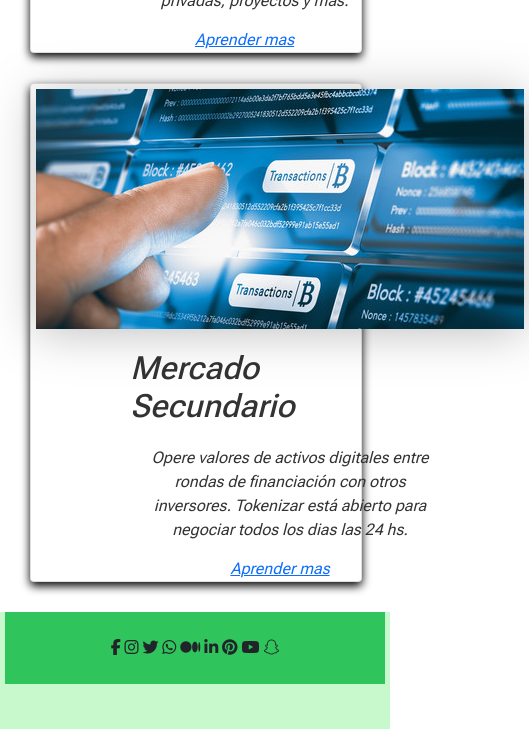
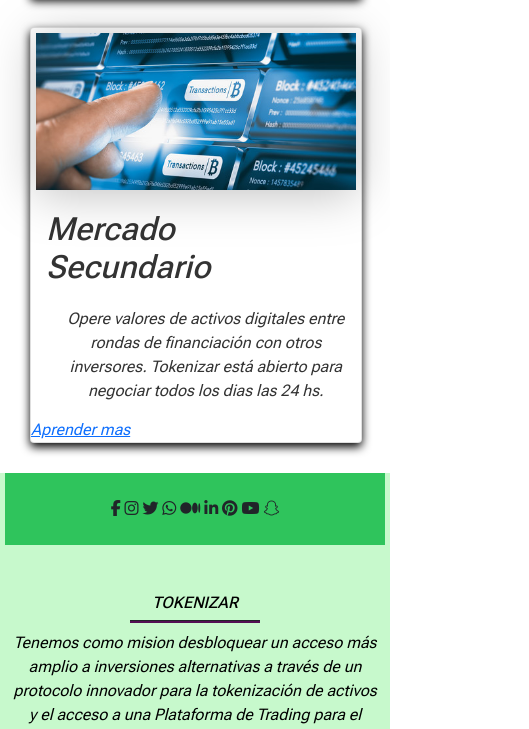
Before and after one commit to nicokarbiner/tokenizar-karbiner, a plain HTML site: page pages/invertir.html in a window 390 px wide. Shown: the part 566-1295 px from the top of the page, 529 px wide, since content can reach past the window. Drawn offline with nearby package versions, Linux system fonts and the light colour scheme.

Commit message:
3era entrega proyecto final

```diff
--- a/css/style.css
+++ b/css/style.css
@@ -371,7 +371,6 @@ article div h2 {
     margin: 30px 30px 30px 30px;
     margin-top: 0%;
     display: flex;
-    flex-wrap: wrap;
     flex-direction: column;
     align-items: center;
     align-self: center;
@@ -577,5 +576,6 @@ iframe {
 @media screen and (max-width: 480px) {
     .card{
         width: 85%;
+        align-items:stretch;
     }
 }
```
